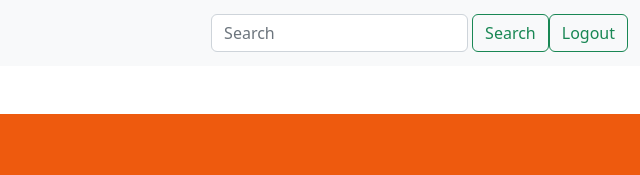
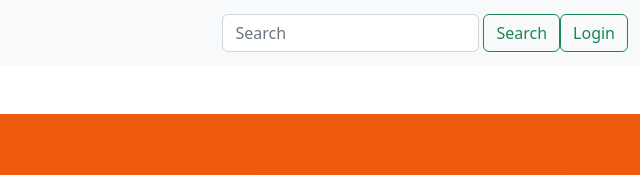
Before and after one commit to Thorvics/Ezbill, a plain HTML site: page index.html in a window 1280 px wide. Shown: the top 175 px of the page, 640-1280 px from the left. Drawn offline with nearby package versions, Linux system fonts and the light colour scheme; a script that the page names is missing.

Commit message:
Update index.html

```diff
--- a/index.html
+++ b/index.html
@@ -47,7 +47,7 @@
         <form class="d-flex" role="search">
           <input class="form-control me-1" type="search" placeholder="Search" aria-label="Search">
           <button class="btn btn-outline-success" type="submit">Search</button>
-        <a class="btn btn-outline-success" href="login.html" role="button">Logout</a>
+        <a class="btn btn-outline-success" href="login.html" role="button">Login</a>
         </form>
 
 
```
